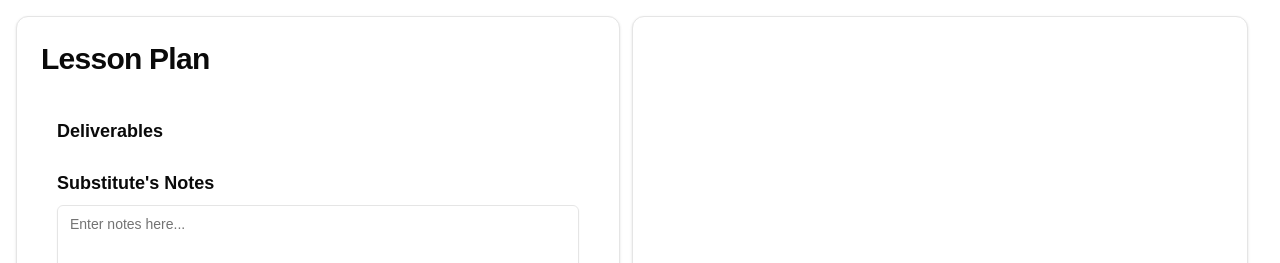
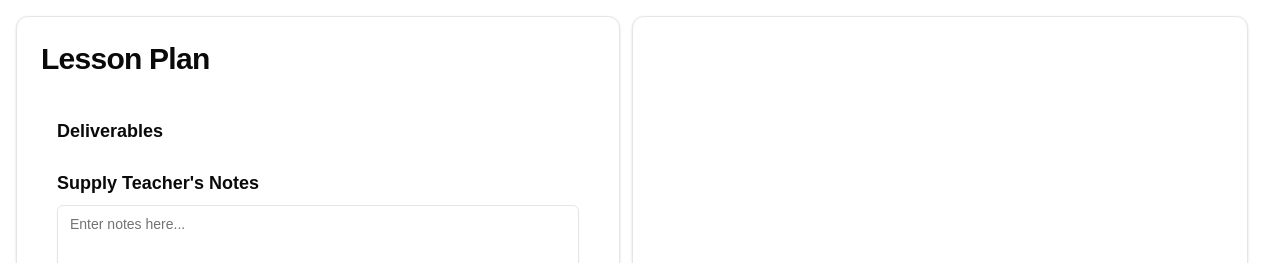
Before and after one commit to merrickliu888/koru-hackathon-demo, a Next.js app in the folder frontend/: page /chat in a window 1280 px wide. Shown: the top 263 px of the page. Built offline with nearby package versions, Linux system fonts and the light colour scheme.

Commit message:
change to supply

```diff
--- a/frontend/src/app/chat/page.tsx
+++ b/frontend/src/app/chat/page.tsx
@@ -168,7 +168,7 @@ function ChatWithSearchParams() {
             </div>
 
             <div>
-              <Label className="text-lg font-bold">Substitute&apos;s Notes</Label>
+              <Label className="text-lg font-bold">Supply Teacher&apos;s Notes</Label>
               <Textarea placeholder="Enter notes here..." className="mt-2" rows={4} />
             </div>
 
--- a/frontend/src/app/layout.tsx
+++ b/frontend/src/app/layout.tsx
@@ -9,7 +9,7 @@ const dmSans = DM_Sans({
 
 export const metadata: Metadata = {
   title: "Relay",
-  description: "Streamline Substitute Teacher Management",
+  description: "Streamline Supply Teacher Management",
 };
 
 export default function RootLayout({
--- a/frontend/src/app/teacher-dashboard/generate-plan/page.tsx
+++ b/frontend/src/app/teacher-dashboard/generate-plan/page.tsx
@@ -237,7 +237,7 @@ export default function LessonPlan() {
                     ))
                   ) : (
                     <div className="text-sm text-muted-foreground italic">
-                      No deliverables added yet. Add tasks for the substitute teacher below.
+                      No deliverables added yet. Add tasks for the supply teacher below.
                     </div>
                   )}
                   <div className="flex items-center space-x-2 mt-2">
@@ -245,7 +245,7 @@ export default function LessonPlan() {
                       type="text"
                       value={newDeliverable}
                       onChange={(e) => setNewDeliverable(e.target.value)}
-                      placeholder="Add new deliverable for substitute..."
+                      placeholder="Add new deliverable for supply teacher..."
                       className="flex-1 bg-transparent border-b border-gray-300 focus:border-gray-500 focus:outline-none"
                       onKeyPress={(e) => e.key === "Enter" && addDeliverable()}
                     />
@@ -257,7 +257,7 @@ export default function LessonPlan() {
               </div>
 
               <div>
-                <Label className="text-lg font-bold">Substitute&apos;s Notes</Label>
+                <Label className="text-lg font-bold">Supply Teacher&apos;s Notes</Label>
                 <Textarea
                   disabled
                   placeholder="The best notes"
@@ -547,14 +547,14 @@ export default function LessonPlan() {
         <div className="space-y-6">
           <Card className="shadow-lg pb-4">
             <CardHeader>
-              <CardTitle className="flex items-center gap-2 text-xl">Your Selected Substitute</CardTitle>
+              <CardTitle className="flex items-center gap-2 text-xl">Your Selected Supply Teacher</CardTitle>
             </CardHeader>
             <CardContent className="space-y-4">
               <div className="flex items-center space-x-4">
                 <div className="relative h-24 w-24 border-2 border-gray-400 rounded-full">
                   <img
                     src="/placeholder-avatar.png"
-                    alt="Substitute Teacher"
+                    alt="Supply Teacher"
                     className="rounded-full object-cover w-full h-full"
                   />
                 </div>
--- a/frontend/src/app/teacher-dashboard/page.tsx
+++ b/frontend/src/app/teacher-dashboard/page.tsx
@@ -1,5 +1,5 @@
-import SubstituteTeacherSearch from "@/components/supply-teacher-search";
+import SupplyTeacherSearch from "@/components/supply-teacher-search";
 
 export default function SearchSupplyTeachers() {
-  return <SubstituteTeacherSearch />;
+  return <SupplyTeacherSearch />;
 }
--- a/frontend/src/components/supply-teacher-search.tsx
+++ b/frontend/src/components/supply-teacher-search.tsx
@@ -30,7 +30,7 @@ const newAbsence = {
   status: "upcoming",
 };
 
-export default function TeacherSearchPage() {
+export default function SupplyTeacherSearch() {
   const router = useRouter();
   const [date, setDate] = useState<Date | undefined>();
   const [isModalOpen, setIsModalOpen] = useState(false);
```
Also changed, not shown: frontend/src/app/page.tsx (+0 -124 lines).
